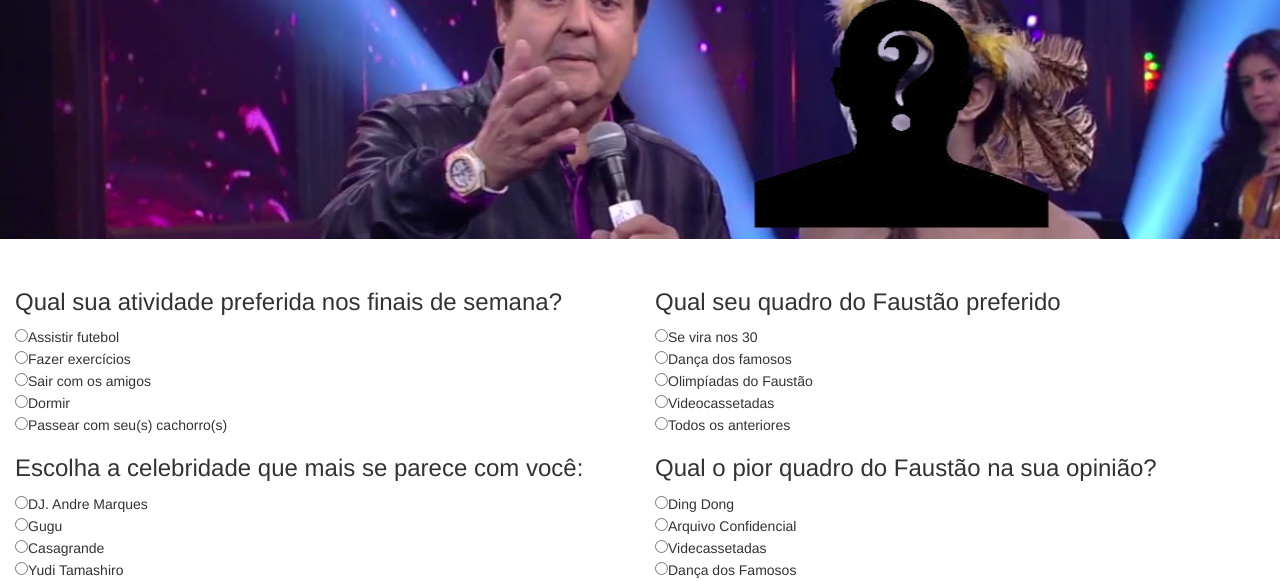
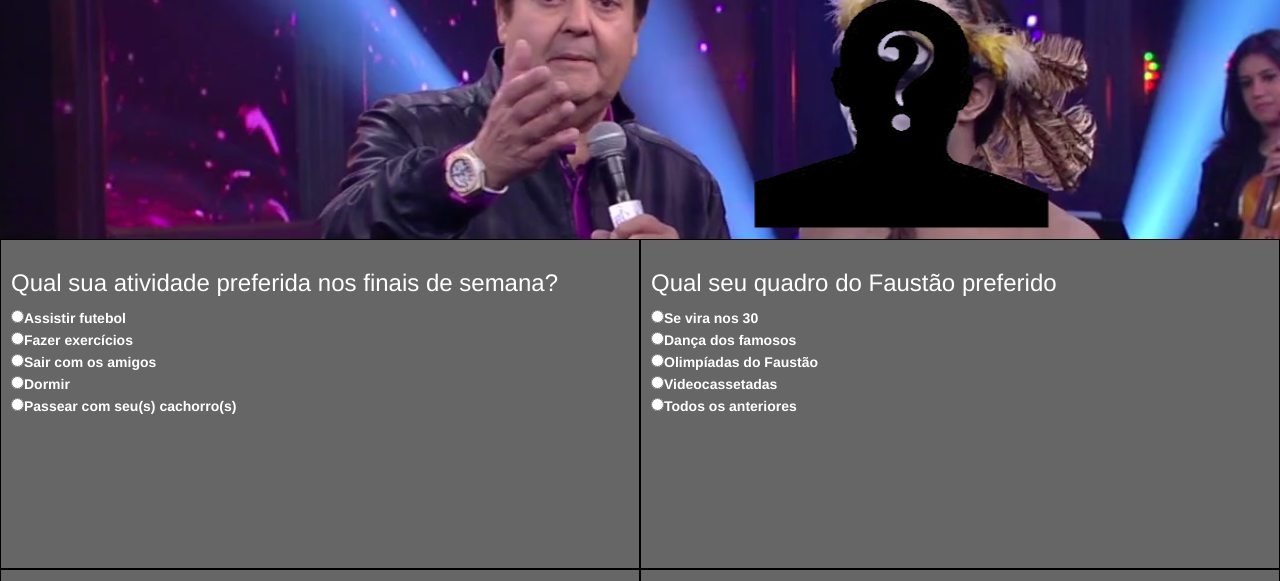
Before and after one commit to gdleite/faustop, a plain HTML site: page index.html in a window 1280 px wide. Shown: the part 161-742 px from the top of the page. Drawn offline with nearby package versions, Linux system fonts and the light colour scheme.

Commit message:
Update faustao.css

```diff
--- a/faustao.css
+++ b/faustao.css
@@ -1,9 +1,18 @@
 .jumbotron {
-	background-image:url(banner-faustao.jpg);
+	background-image:url(banner-faustao.jpg) ;
 	background-position:-10px top;
     color: black;
     text-shadow: 2px 0 0 #fff, -2px 0 0 #fff, 0 2px 0 #fff, 0 -2px 0 #fff, 1px 1px #fff, -1px -1px 0 #fff, 1px -1px 0 #fff, -1px 1px 0 #fff;
     padding: 50px 30px 30px 50px;
+    margin: 0px;
     height: 400px;
 
 }
+.col-sm-6{
+	background-color: #666;
+	color: #fff;
+	font-weight: bold;
+	padding: 10px;
+	border:1px solid black;
+	height: 330px;
+}
```
